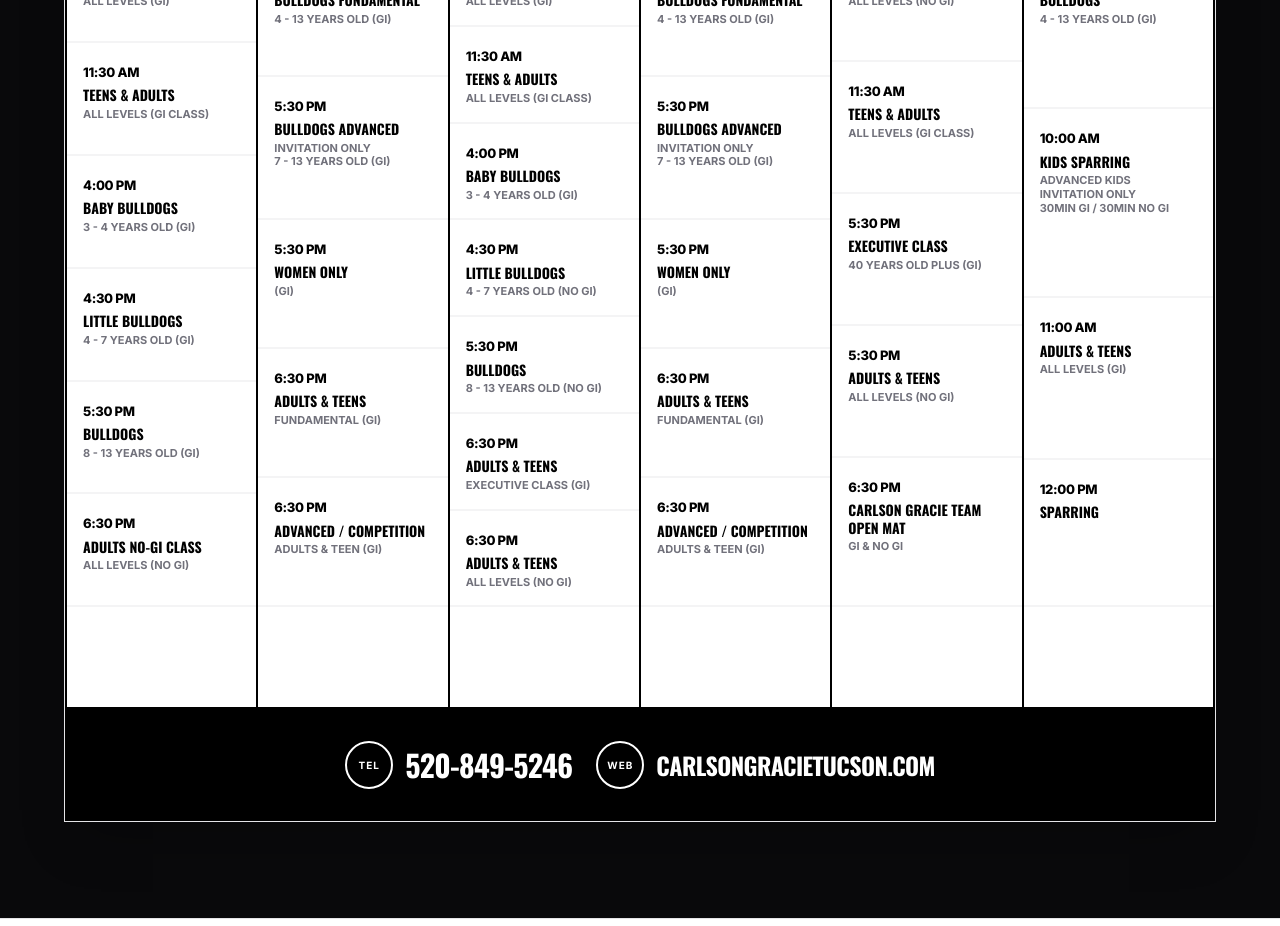
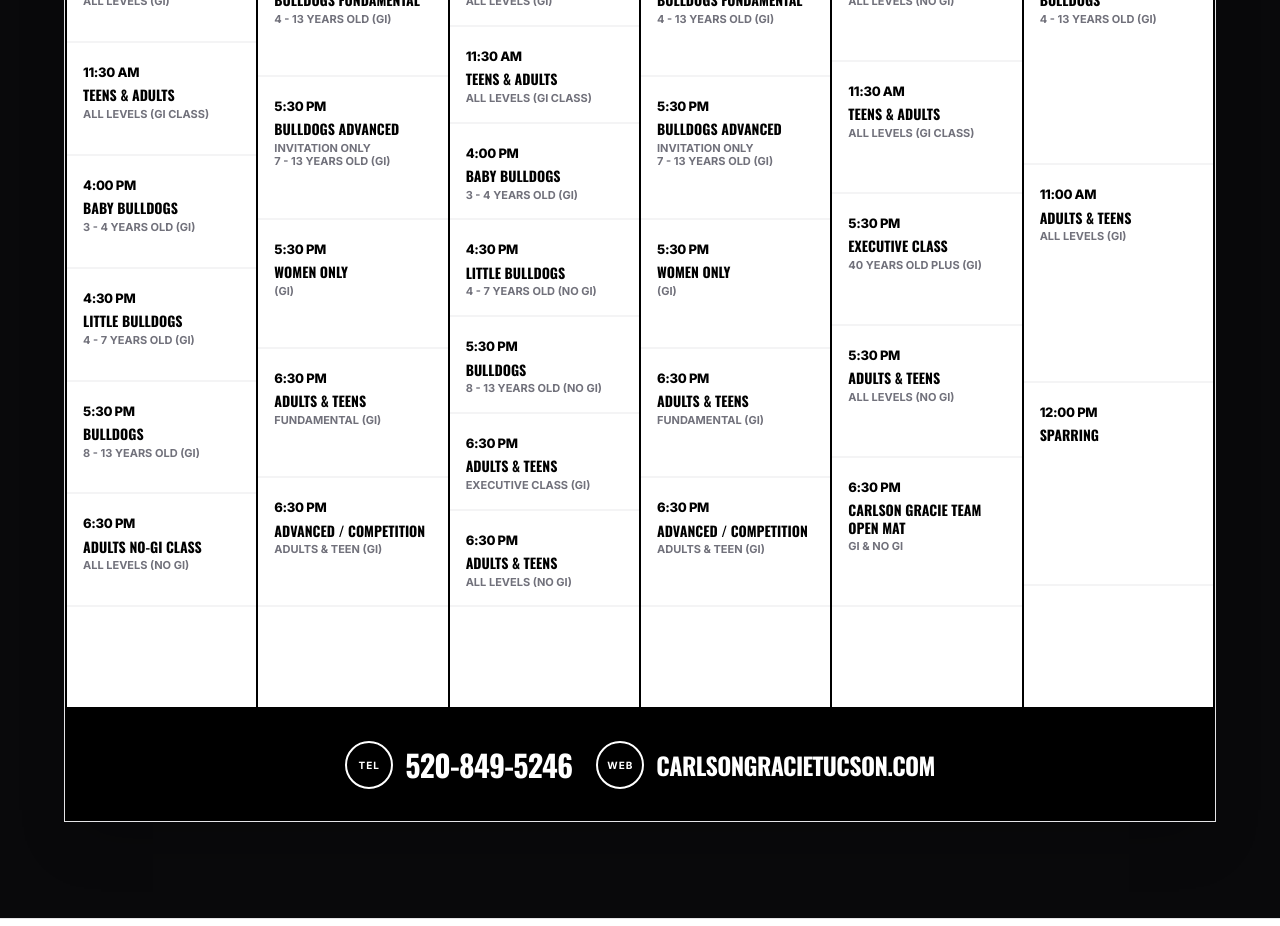
Before and after one commit to CauaMarley/andre-freire, a React (Vite) app: page /schedule in a window 1280 px wide. Shown: the part 980-1906 px from the top of the page. Built offline with nearby package versions, Linux system fonts and the light colour scheme.

Commit message:
fix(schedule): remove Kids Sparring class on Saturday
Remove the Kids Sparring class from the Saturday schedule to reflect the updated academy timetable.

```diff
--- a/src/components/ScheduleGrid.tsx
+++ b/src/components/ScheduleGrid.tsx
@@ -60,7 +60,6 @@
     day: "Saturday",
     classes: [
       { time: "10:00 AM", name: "Little Bulldogs & Bulldogs", details: "4 - 13 Years Old (Gi)", tag: "" },
-      { time: "10:00 AM", name: "Kids Sparring", details: "Advanced Kids Invitation Only\n30min Gi / 30min No Gi", tag: "" },
       { time: "11:00 AM", name: "Adults & Teens", details: "All Levels (Gi)", tag: "" },
       { time: "12:00 PM", name: "Sparring", details: "", tag: "" },
     ]
```
